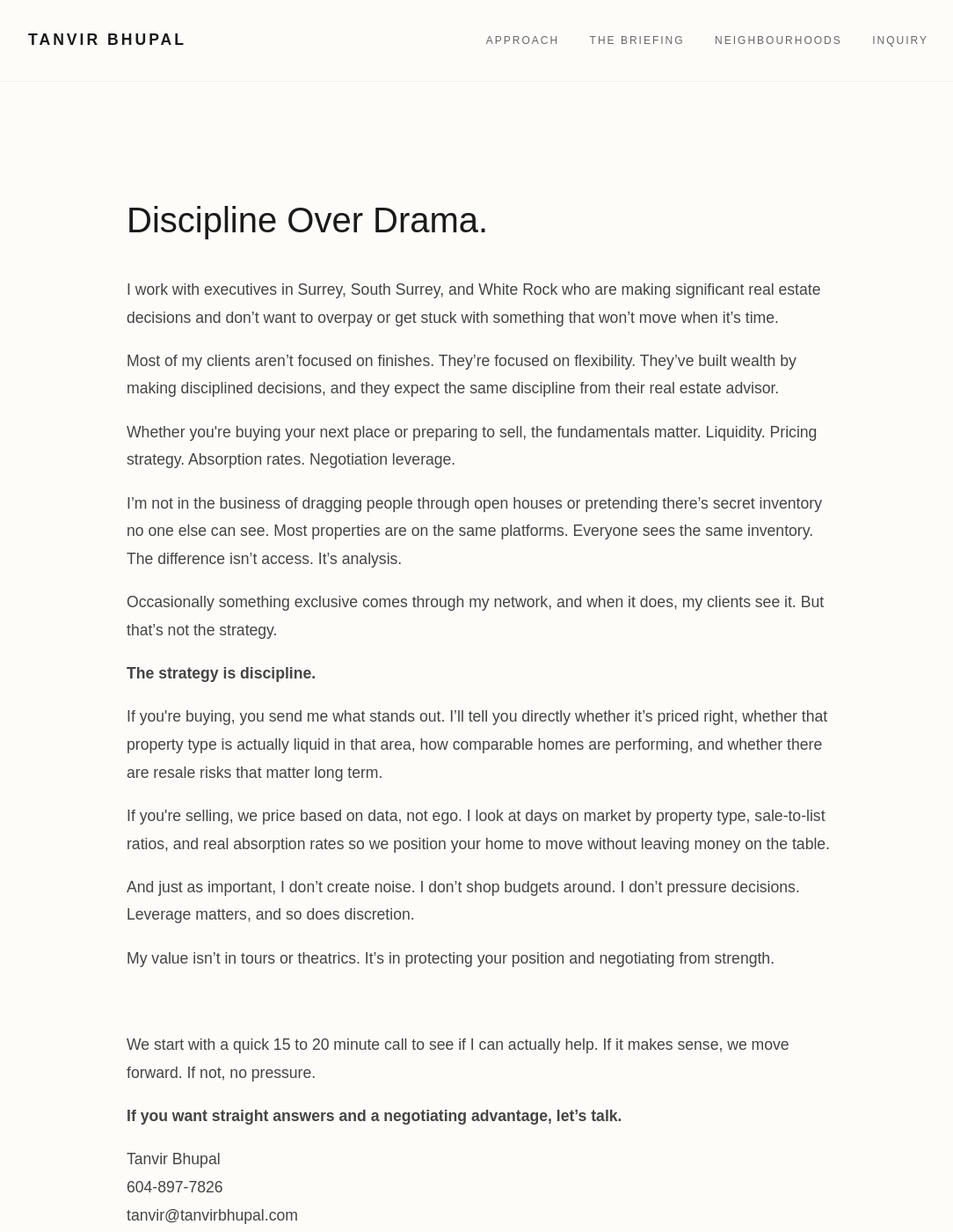
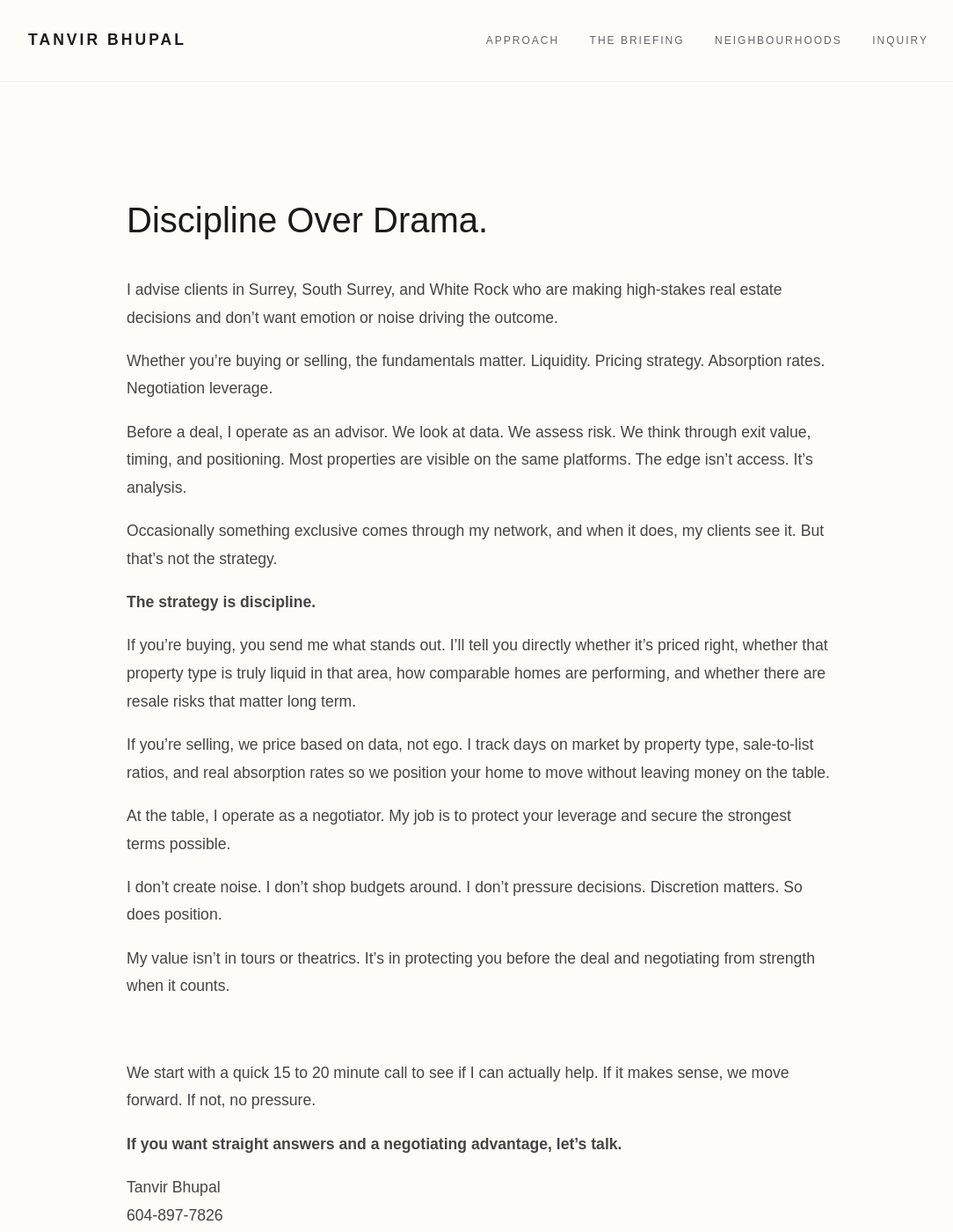
Before and after one commit to gvancouverhomes/tanvirbhupal-site, a Jekyll site: the page built from about.md, in a window 1280 px wide and 1400 px high. Shown: the whole window at 88% size, without its empty margins (96-1180 px from the left). Built offline with Jekyll 4.4.1, drawn with Linux system fonts in a browser that asks for light colours; some of the changed text lies outside the part shown.

Commit message:
Update About page to advisor + negotiator positioning with Discipline Over Drama headline

```diff
--- a/about.md
+++ b/about.md
@@ -1,39 +1,38 @@
 ---
 layout: default
 title: About
-description: Discipline, leverage, and negotiation strategy for executives making significant real estate decisions in Surrey and South Surrey.
+description: Discipline and negotiation strategy for buyers and sellers in Surrey, South Surrey, and White Rock.
 permalink: /about/
 ---
 
 <section class="section-pad">
   <div style="max-width: 800px; margin: 0 auto;">
 
-   <h1 style="font-size: 2.5rem; font-weight: normal; color: #1a1a1a; line-height: 1.2; margin-bottom: 40px;">
-  Discipline Over Drama.
-  </h1>
-
+    <h1 style="font-size: 2.5rem; font-weight: normal; color: #1a1a1a; line-height: 1.2; margin-bottom: 40px;">
+      Discipline Over Drama.
+    </h1>
 
     <div style="color: #444; font-size: 1.1rem; line-height: 1.8;">
 
-      <p>I work with executives in Surrey, South Surrey, and White Rock who are making significant real estate decisions and don’t want to overpay or get stuck with something that won’t move when it’s time.</p>
+      <p>I advise clients in Surrey, South Surrey, and White Rock who are making high-stakes real estate decisions and don’t want emotion or noise driving the outcome.</p>
 
-      <p>Most of my clients aren’t focused on finishes. They’re focused on flexibility. They’ve built wealth by making disciplined decisions, and they expect the same discipline from their real estate advisor.</p>
+      <p>Whether you’re buying or selling, the fundamentals matter. Liquidity. Pricing strategy. Absorption rates. Negotiation leverage.</p>
 
-      <p>Whether you're buying your next place or preparing to sell, the fundamentals matter. Liquidity. Pricing strategy. Absorption rates. Negotiation leverage.</p>
-
-      <p>I’m not in the business of dragging people through open houses or pretending there’s secret inventory no one else can see. Most properties are on the same platforms. Everyone sees the same inventory. The difference isn’t access. It’s analysis.</p>
+      <p>Before a deal, I operate as an advisor. We look at data. We assess risk. We think through exit value, timing, and positioning. Most properties are visible on the same platforms. The edge isn’t access. It’s analysis.</p>
 
       <p>Occasionally something exclusive comes through my network, and when it does, my clients see it. But that’s not the strategy.</p>
 
       <p><strong>The strategy is discipline.</strong></p>
 
-      <p>If you're buying, you send me what stands out. I’ll tell you directly whether it’s priced right, whether that property type is actually liquid in that area, how comparable homes are performing, and whether there are resale risks that matter long term.</p>
+      <p>If you’re buying, you send me what stands out. I’ll tell you directly whether it’s priced right, whether that property type is truly liquid in that area, how comparable homes are performing, and whether there are resale risks that matter long term.</p>
 
-      <p>If you're selling, we price based on data, not ego. I look at days on market by property type, sale-to-list ratios, and real absorption rates so we position your home to move without leaving money on the table.</p>
+      <p>If you’re selling, we price based on data, not ego. I track days on market by property type, sale-to-list ratios, and real absorption rates so we position your home to move without leaving money on the table.</p>
 
-      <p>And just as important, I don’t create noise. I don’t shop budgets around. I don’t pressure decisions. Leverage matters, and so does discretion.</p>
+      <p>At the table, I operate as a negotiator. My job is to protect your leverage and secure the strongest terms possible.</p>
 
-      <p>My value isn’t in tours or theatrics. It’s in protecting your position and negotiating from strength.</p>
+      <p>I don’t create noise. I don’t shop budgets around. I don’t pressure decisions. Discretion matters. So does position.</p>
+
+      <p>My value isn’t in tours or theatrics. It’s in protecting you before the deal and negotiating from strength when it counts.</p>
 
       <br>
 
@@ -50,3 +49,8 @@ permalink: /about/
     </div>
   </div>
 </section>
+
+
+    </div>
+  </div>
+</section>
```
